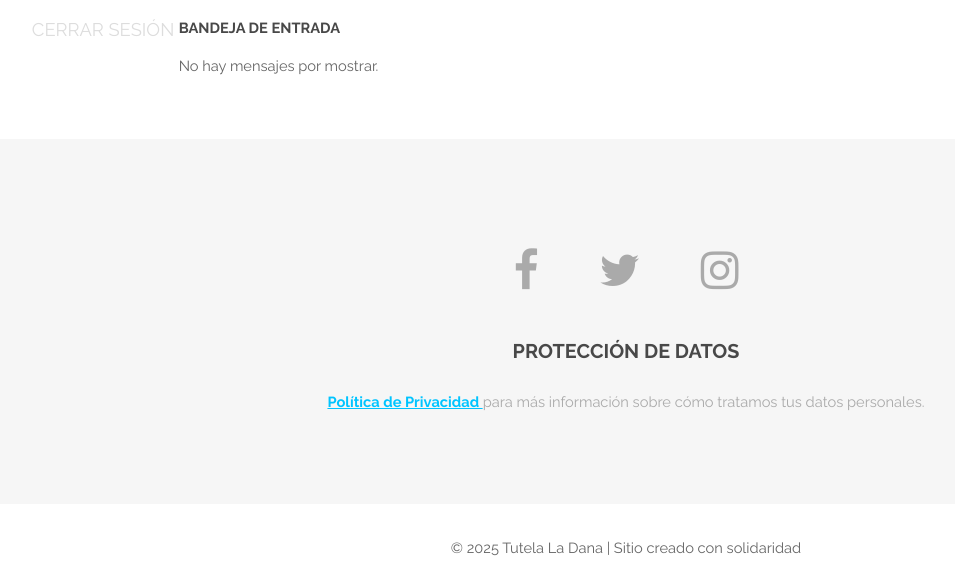
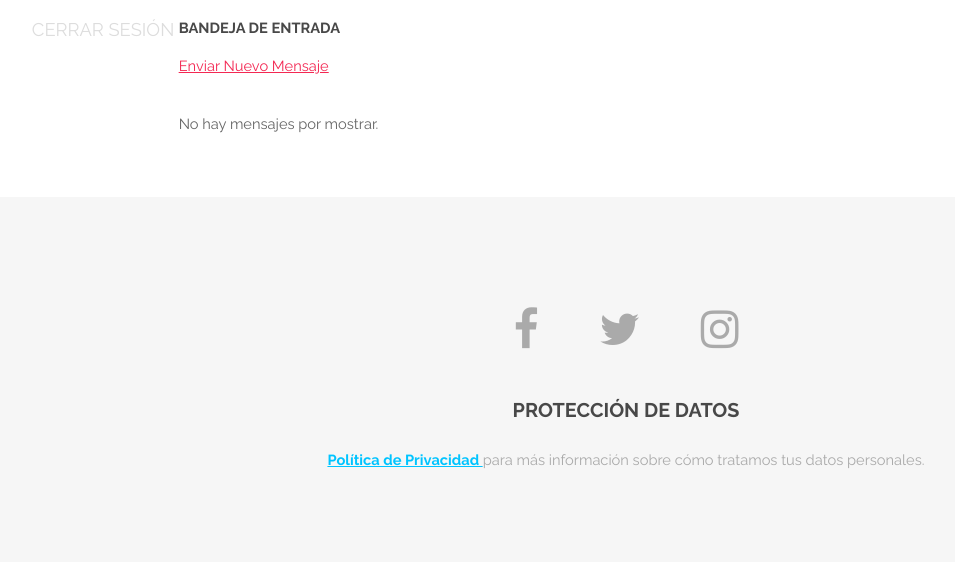
Before and after one commit to Santix16/Website-to-help-those-affected-by-the-DANA-storm-Santiago-Joaquin-Cotignola-Rodriguez, a PHP site: page /mensajes/inbox.php in a window 1280 px wide. Shown: the part 96-658 px from the top of the page, without its empty margins (14-969 px from the left). Run offline with PHP 8.4, Linux system fonts and the light colour scheme; the visitor is signed in with stand-in values (Sample User, id 1); data that the repository does not hold is empty.

Commit message:
Update inbox.php

```diff
--- a/TutelaFinalVersion/mensajes/inbox.php
+++ b/TutelaFinalVersion/mensajes/inbox.php
@@ -1,7 +1,7 @@
 <?php
 session_start();
 
-// Verificar que el usuario esté autenticado (ej. como administrador)
+// Verificar que el usuario esté autenticado
 if (!isset($_SESSION['usuario'])) {
     header("Location: ../login.php");
     exit();
@@ -51,6 +51,9 @@ $mensajes = $stmt->fetchAll(PDO::FETCH_ASSOC);
 <div class="container" style="padding: 2em;">
     <h1>Bandeja de Entrada</h1>
 
+    <!-- Enlace para enviar un nuevo mensaje -->
+    <p><a href="enviar.php" class="btn">Enviar Nuevo Mensaje</a></p>
+
     <?php if (count($mensajes) > 0): ?>
         <table border="1" cellpadding="10" cellspacing="0">
             <thead>
```
